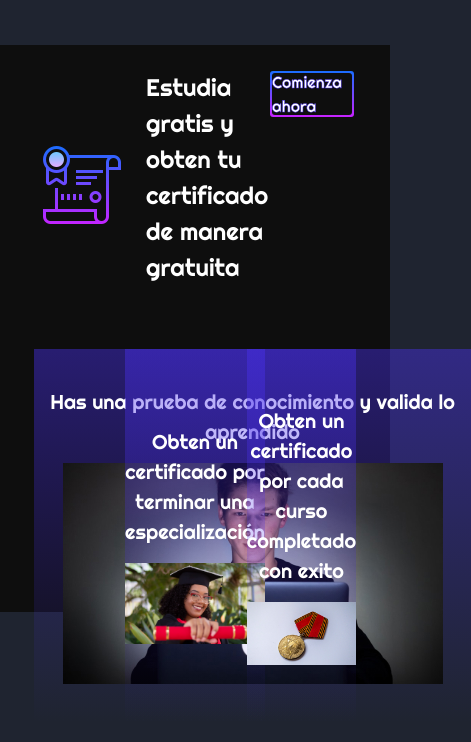
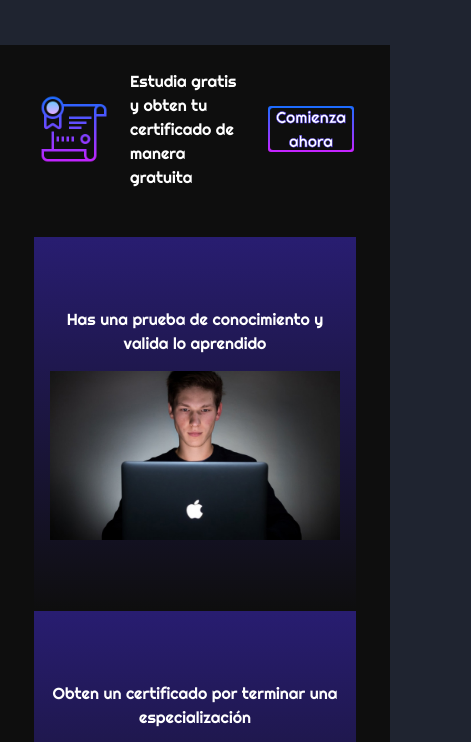
Before and after one commit to Tech-Code1/comunidad-de-programadores-home, a plain HTML site: page index.html in a window 390 px wide. Shown: the part 2013-2755 px from the top of the page, 471 px wide, since content can reach past the window. Drawn offline with nearby package versions, Linux system fonts and the light colour scheme.

Commit message:
Responsive sección certificación terminada

```diff
--- a/index.html
+++ b/index.html
@@ -415,14 +415,14 @@
 
 		<!-- Section Certificate-->
 		<section class="row section-certificate py-4 g-0 mb-5">
-			<div class="d-flex justify-content-between mb-5">
+			<div class="d-flex justify-content-between mb-5 align-items-center">
 				<div class="d-flex align-items-center">
 					<img
-						class="me-3"
+						class="me-3 icon-certificate"
 						src="/images/png/certificate.png"
 						alt="Icono de un certificado"
 					/>
-					<p class="title-principal-section-certificate">
+					<p class="title-principal-section-certificate me-4 mb-0">
 						Estudia gratis y obten tu certificado de manera gratuita
 					</p>
 				</div>
@@ -430,50 +430,56 @@
 					<a
 						class="btn-start-courses d-flex justify-content-center align-items-center"
 						href=""
-						><p class="m-0">Comienza ahora</p></a
+						><p class="m-0 text-center">Comienza ahora</p></a
 					>
 				</div>
 			</div>
 
-			<div class="col-4">
+			<div
+				class="col-12 col-xl-4 col-lg-4 col-md-4 col-xxl-4 d-flex justify-content-sm-center justify-content-dm-start mb-sm-3 mb-md-0 justify-content-center justify-content-md-start"
+			>
 				<div
 					class="content-info-certificate d-flex justify-content-center align-items-center flex-column"
 				>
-					<p class="title-box-info-certificate mb-3">
+					<p class="title-box-info-certificate mb-3 mx-2">
 						Has una prueba de conocimiento y valida lo aprendido
 					</p>
 					<img
-						class="img-fluid"
+						class="img-fluid img-box-information-certificate"
 						src="/images/jpg/Image-certificate-one.jpg"
 						alt="Imagen de un joven estudiando"
 					/>
 				</div>
 			</div>
 
-			<div class="col-4 d-flex justify-content-center">
+			<div
+				class="col-12 col-xl-4 col-lg-4 col-md-4 col-xxl-4 d-flex justify-content-xxl-center justify-content-center mb-sm-3 mb-md-0"
+			>
 				<div
 					class="content-info-certificate d-flex justify-content-center align-items-center flex-column"
 				>
-					<p class="title-box-info-certificate mb-3">
+					<p class="title-box-info-certificate mb-3 mx-2">
 						Obten un certificado por terminar una especialización
 					</p>
 					<img
-						class="img-fluid"
+						class="img-fluid img-box-information-certificate"
 						src="images/jpg/Image-certificate-two.jpg"
 						alt="Imagen de una chica mostrando un diploma enrollado"
 					/>
 				</div>
 			</div>
 
-			<div class="col-4 d-flex justify-content-end">
+			<div
+				class="col-12 col-xl-4 col-lg-4 col-md-4 col-xxl-4 d-flex justify-content-md-end justify-content-sm-center justify-content-center"
+			>
 				<div
 					class="content-info-certificate d-flex justify-content-center align-items-center flex-column"
 				>
-					<p class="title-box-info-certificate mb-3">
+					<p class="title-box-info-certificate mb-3 mx-2">
 						Obten un certificado por cada curso completado con exito
 					</p>
 					<img
-						class="img-fluid"
+						class="img-fluid img-box-information-certificate"
 						src="/images/jpg/Image-certificate-three.jpg"
 						alt="imagen de una medalla"
 					/>
--- a/styles/style.css
+++ b/styles/style.css
@@ -175,6 +175,24 @@
 
 .content-btn-start-courses {
     width: 441px;
+}
+
+@media (max-width: 1480px) {
+    .content-btn-start-courses {
+        width: 350px;
+    }
+}
+
+@media (max-width: 1200px) {
+    .content-btn-start-courses {
+        width: 250px;
+    }
+}
+
+@media (max-width: 900px) {
+    .content-btn-start-courses {
+        width: 200px;
+    }
 }
 
 @media (max-width: 1880px) {
@@ -806,15 +824,57 @@
     padding: 0 34px;
 }
 
+@media (max-width: 767px) {
+    .section-certificate  {
+        height: auto;
+    }
+}
+
 .content-info-certificate {
     width: 437px;
     height: 374px;
     background: linear-gradient(180.04deg, #4930EE -126.08%, rgba(73, 48, 238, 0) 99.97%);
 }
 
+@media (max-width: 1480px) {
+    .content-info-certificate {
+        width: 350px;
+    }
+}
+
+@media (max-width: 1200px) {
+    .content-info-certificate {
+        width: 250px;
+    }
+}
+
+@media (max-width: 900px) {
+    .content-info-certificate {
+        width: 200px;
+    }
+}
+
+@media (max-width: 767px) {
+    .content-info-certificate {
+        width: 437px;
+    }
+}
+
 .title-box-info-certificate {
     font-size: var(--twenty);
     text-align: center;
+}
+
+@media (max-width: 1540px) {
+    .title-box-info-certificate {
+        font-size: var(--eightteen);
+    }
+}
+
+@media (max-width: 1200px) {
+    .title-box-info-certificate {
+        font-size: var(--sixteen);
+    }
 }
 
 .title-box-info-certificate,
@@ -826,3 +886,45 @@
 .title-principal-section-certificate {
     font-size: var(--twenty-four);
 }
+
+@media (max-width: 1540px) {
+    .title-principal-section-certificate {
+        font-size: var(--twenty);
+    }
+}
+
+@media (max-width: 1540px) {
+    .title-principal-section-certificate {
+        font-size: var(--eightteen);
+    }
+}
+
+@media (max-width: 767px) {
+    .title-principal-section-certificate {
+        font-size: var(--sixteen);
+    }
+}
+
+.img-box-information-certificate {
+    width: 380px;
+    height: 221px;
+}
+
+@media (max-width: 1480px) {
+    .img-box-information-certificate {
+        width: 90%;
+        height: auto;
+    }
+}
+
+.icon-certificate {
+    height: 96px;
+    width: 96px;
+}
+
+@media (max-width: 767px) {
+    .icon-certificate{
+        height: 80px;
+    width: 80px;
+    }
+}
```
